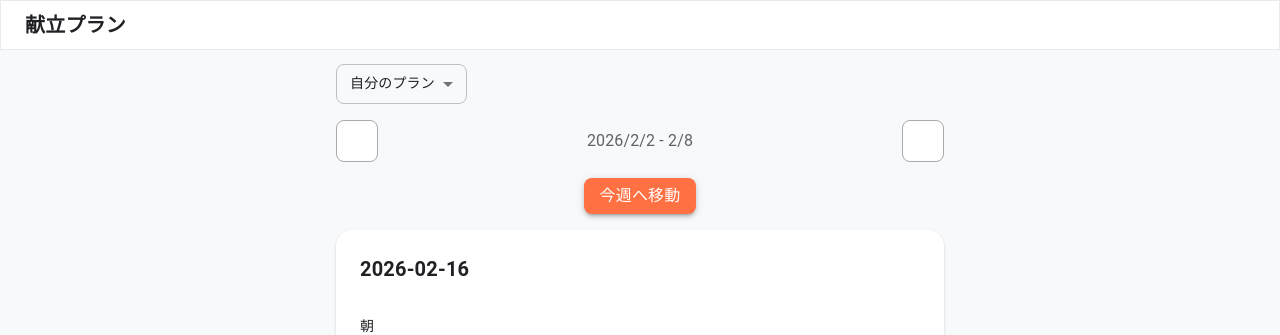
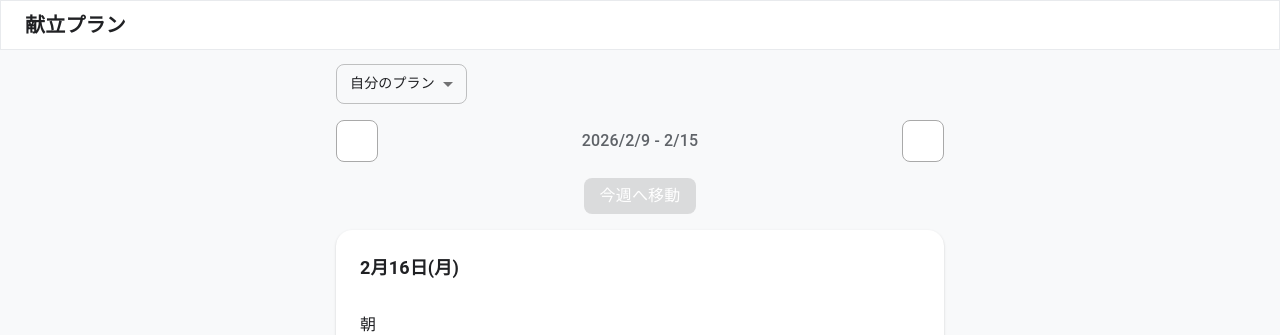
Before and after one commit to Ferret-Missle/Weekly-Menu, a React (Vite) app: page /calendar in a window 1280 px wide. Shown: the top 335 px of the page. Built offline with nearby package versions, Linux system fonts and the light colour scheme; no server answers; the database is empty; sample sign-in values are in the browser's storage; some icons are missing.

Commit message:
feat: add date management and formatting utilities for Calendar components

```diff
--- /dev/null
+++ b/src/contexts/date.ts
@@ -0,0 +1,3 @@
+import { atom } from "jotai";
+
+export const dispDate = atom<Date>(new Date());
--- /dev/null
+++ b/src/features/calendar/composable/showDateString.ts
@@ -0,0 +1,35 @@
+export function showDateString(dateStr: string) {
+	const date = new Date(dateStr);
+	const dayOfWeek = ["日", "月", "火", "水", "木", "金", "土"][date.getDay()];
+	const result = `${date.getMonth() + 1}月${date.getDate()}日(${dayOfWeek})`;
+
+	return result;
+}
+
+export function getPeriodString(dateStr: Date) {
+	const date = new Date(dateStr);
+	const day = date.getDay(); //曜日を取得
+	const diffToMonday = day === 0 ? -6 : 1 - day; //月曜日との差分を取得
+	const monday = new Date(date);
+	monday.setDate(date.getDate() + diffToMonday);
+	const sunday = new Date(date);
+	sunday.setDate(monday.getDate() + 6);
+
+	return `${monday.getFullYear()}/${monday.getMonth() + 1}/${monday.getDate()} - ${sunday.getMonth() + 1}/${sunday.getDate()}`;
+}
+
+export function isDisabled(dateStr: Date) {
+	//引数の日付が今週に含まれるか判定
+	const today = new Date();
+	return getMonday(today) === getMonday(dateStr) ? true : false;
+}
+
+function getMonday(d: Date) {
+	//月曜日を算出する
+	const target = new Date(d);
+	target.setHours(0, 0, 0, 0); // 時刻をリセット
+	const day = target.getDay();
+	const diff = day === 0 ? -6 : 1 - day; // 日曜なら-6、それ以外は1-day
+	target.setDate(target.getDate() + diff);
+	return target.getTime(); // 比較のためにタイムスタンプを返す
+}
--- a/src/features/calendar/views/CardsList.tsx
+++ b/src/features/calendar/views/CardsList.tsx
@@ -2,6 +2,7 @@ import Paper from "@mui/material/Paper";
 import { CalendarTypography } from "../../../styles/CalendarTypo";
 import type { mealType } from "../../../types/types";
 import { showMealType } from "../composable/showMealType";
+import { showDateString } from "../composable/showDateString";
 
 export const CardsList = () => {
 	return (
@@ -15,7 +16,7 @@ const DayCard = ({ date }: { date: string }) => {
 	return (
 		<Paper sx={{ p: 3, borderRadius: 4 }}>
 			<CalendarTypography role="cardtitle" sx={{ mb: 4 }}>
-				{date}
+				{showDateString(date)}
 			</CalendarTypography>
 			<RecipeSelector type="morning" />
 			<RecipeSelector type="lunch" />
--- a/src/features/calendar/views/weekPeriodBar.tsx
+++ b/src/features/calendar/views/weekPeriodBar.tsx
@@ -2,20 +2,30 @@ import ArrowForwardIosIcon from "@mui/icons-material/ArrowForwardIos";
 import ArrowBackIosNewIcon from "@mui/icons-material/ArrowBackIosNew";
 import Box from "@mui/material/Box";
 import IconButton from "@mui/material/IconButton";
-import type { ReactNode } from "react";
+import { useEffect, type ReactNode } from "react";
 import { CalendarTypography } from "../../../styles/CalendarTypo";
 import Button from "@mui/material/Button";
+import { useAtom, useSetAtom } from "jotai";
+import { dispDate } from "../../../contexts/date";
+import { getPeriodString, isDisabled } from "../composable/showDateString";
 export const WeekPeriodBar = () => {
+	const [date, setDate] = useAtom(dispDate);
+	useEffect(() => {
+		setDate(new Date()); //とりあえず今日の日付を入れる
+	}, [setDate]);
+
 	return (
 		<>
 			<Box display="flex" alignItems="center">
-				<ButtonWrapper>
+				<ButtonWrapper direction="prev">
 					<ArrowBackIosNewIcon fontSize="small" />
 				</ButtonWrapper>
 				<Box sx={{ flex: 1, display: "flex", justifyContent: "center" }}>
-					<CalendarTypography role="period">2026/2/2 - 2/8</CalendarTypography>
+					<CalendarTypography role="period">
+						{getPeriodString(date)}
+					</CalendarTypography>
 				</Box>
-				<ButtonWrapper>
+				<ButtonWrapper direction="next">
 					<ArrowForwardIosIcon fontSize="small" />
 				</ButtonWrapper>
 			</Box>
@@ -27,10 +37,18 @@ export const WeekPeriodBar = () => {
 };
 
 const ThisweekButton = () => {
+	const [date, setDate] = useAtom(dispDate);
+	const handleClick = () => {
+		const today = new Date();
+		setDate(today);
+	};
+
 	return (
 		<>
 			<Button
 				variant="contained"
+				onClick={handleClick}
+				disabled={isDisabled(date)}
 				sx={{
 					mx: "auto",
 					borderRadius: 2,
@@ -52,9 +70,26 @@ const ThisweekButton = () => {
 	);
 };
 
-const ButtonWrapper = ({ children }: { children: ReactNode }) => {
+const ButtonWrapper = ({
+	children,
+	direction,
+}: {
+	children: ReactNode;
+	direction: "prev" | "next";
+}) => {
+	const setDate = useSetAtom(dispDate);
+	const handleClick = () => {
+		setDate((prev) => {
+			const nextDate = new Date(prev);
+			const diff = direction === "next" ? 7 : -7;
+			nextDate.setDate(prev.getDate() + diff);
+			return nextDate;
+		});
+	};
+
 	return (
 		<IconButton
+			onClick={handleClick}
 			sx={{
 				border: "1px solid",
 				borderColor: "darkgray",
--- a/src/styles/CalendarTypo.tsx
+++ b/src/styles/CalendarTypo.tsx
@@ -12,10 +12,10 @@ export const CalendarTypography = ({
 		header: { color: "text.primary", fontWeight: "600", fontSize: 20 },
 		footer: { color: "text.primary", fontWeight: "400", fontSize: 12 },
 		plantab: { color: "text.primary", fontWeight: "400", fontSize: 14 },
-		period: { color: "text.secondary", fontWeight: "400", fontSize: 16 },
+		period: { color: "text.secondary", fontWeight: "500", fontSize: 16 },
 		button: { color: "white", fontWeight: "400", fontSize: 16 },
-		cardtitle: { color: "text.primary", fontWeight: "600", fontSize: 20 },
-		cardsection: { color: "text.primary", fontWeight: "500", fontSize: 14 },
+		cardtitle: { color: "text.primary", fontWeight: "700", fontSize: 18 },
+		cardsection: { color: "text.primary", fontWeight: "500", fontSize: 16 },
 		recipetab: { color: "text.primary", fontWeight: "600", fontSize: 14 },
 		servingtab: { color: "text.primary", fontWeight: "600", fontSize: 14 },
 		cardcaption: { color: "text.primary", fontWeight: "400", fontSize: 14 },
```
